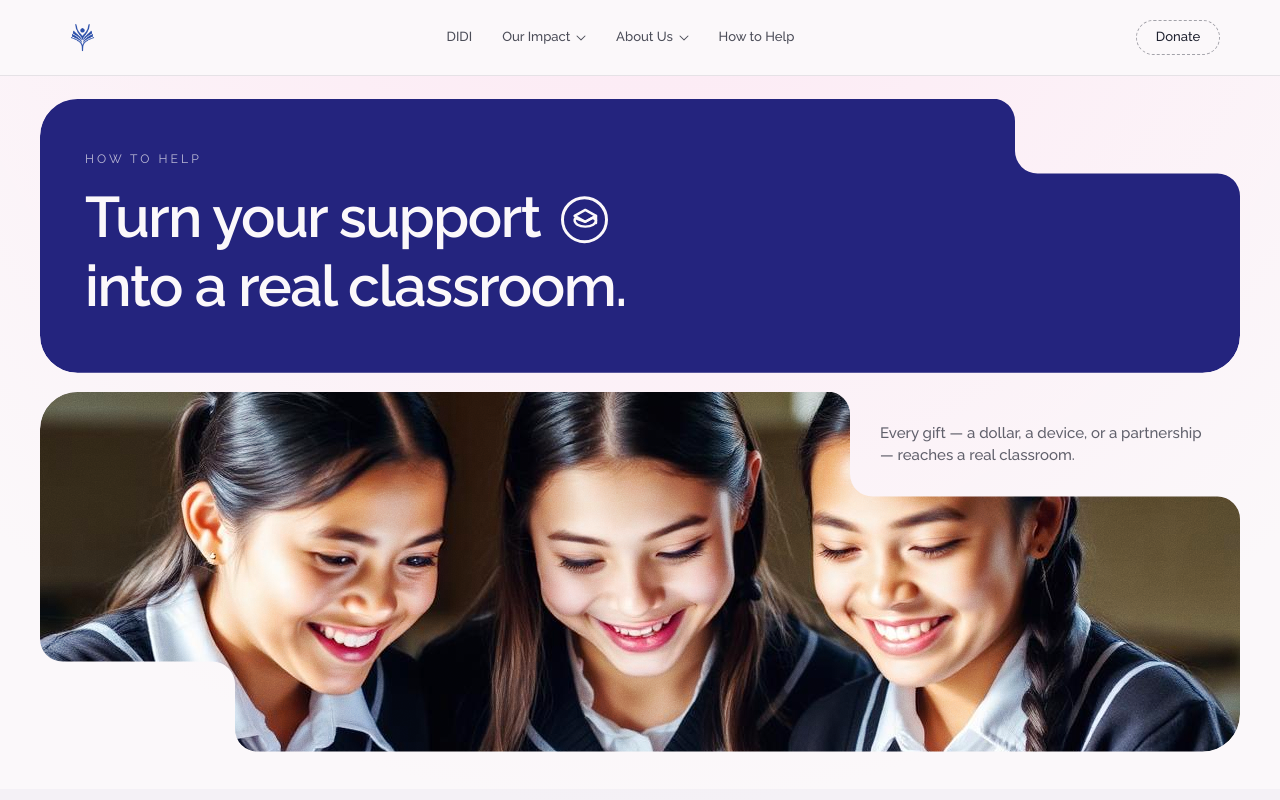
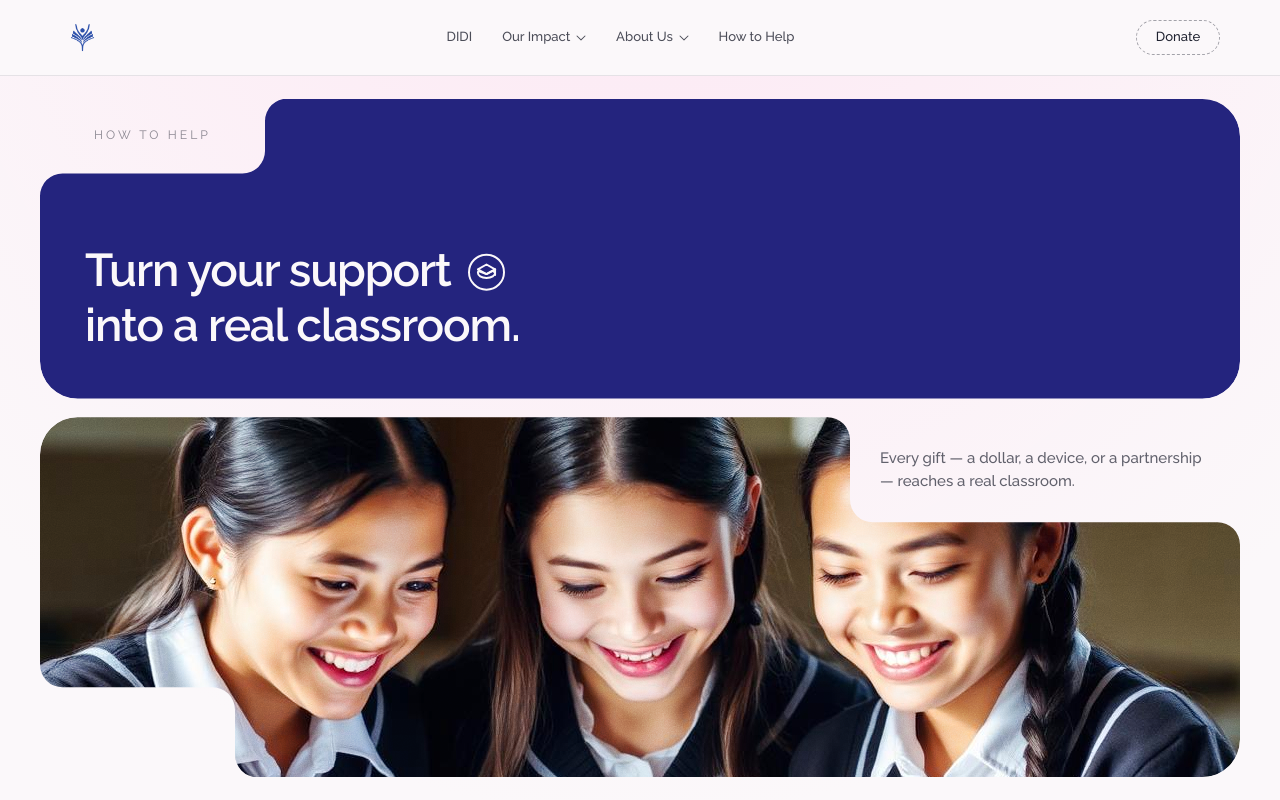
Before and after one commit to letallgirls/letallgirls-lp, a React (Vite) app: page /help in a window 1280 px wide. Shown: the top 800 px of the page. Built offline with nearby package versions, Linux system fonts and the light colour scheme.

Commit message:
chore : improve styling on hero section on help page

```diff
--- a/src/components/help/HelpHero.tsx
+++ b/src/components/help/HelpHero.tsx
@@ -56,12 +56,23 @@ function buildNotchPath(
   r: number, // notch corner radius (px)
   tr?: { w: number; h: number },
   bl?: { w: number; h: number },
+  tl?: { w: number; h: number },
 ): string {
   const d: string[] = []
 
-  /* ---- top-left corner ---- */
+  if (tl) {
+    /* ---- TL notch: start on left edge below the notch ---- */
+    d.push(`M 0 ${f(tl.h + r)}`)
+    d.push(`A ${f(r)} ${f(r)} 0 0 1 ${f(r)} ${f(tl.h)}`) // outer convex
+    d.push(`L ${f(tl.w - r)} ${f(tl.h)}`) // notch bottom
+    d.push(`A ${f(r)} ${f(r)} 0 0 0 ${f(tl.w)} ${f(tl.h - r)}`) // inner concave
+    d.push(`L ${f(tl.w)} ${f(r)}`) // notch right wall
+    d.push(`A ${f(r)} ${f(r)} 0 0 1 ${f(tl.w + r)} 0`) // outer convex
+  } else {
+    /* ---- normal top-left corner ---- */
     d.push(`M 0 ${f(cr)}`)
     d.push(`A ${f(cr)} ${f(cr)} 0 0 1 ${f(cr)} 0`)
+  }
 
   if (tr) {
     /* ---- top edge → TR notch ---- */
@@ -108,10 +119,11 @@ function buildNotchPath(
 function useNotchClip(config: {
   tr?: { wRem: number; hRem: number }
   bl?: { wRem: number; hRem: number }
+  tl?: { wRem: number; hRem: number }
   crRem?: number
   rRem?: number
 }) {
-  const { tr, bl, crRem = 2.5, rRem = 1.5 } = config
+  const { tr, bl, tl, crRem = 2.5, rRem = 1.5 } = config
   const ref = useRef<HTMLDivElement>(null)
   const [cp, setCp] = useState<string>()
 
@@ -120,6 +132,8 @@ function useNotchClip(config: {
     trH = tr?.hRem
   const blW = bl?.wRem,
     blH = bl?.hRem
+  const tlW = tl?.wRem,
+    tlH = tl?.hRem
 
   useEffect(() => {
     const el = ref.current
@@ -144,7 +158,11 @@ function useNotchClip(config: {
         blW != null && blH != null
           ? { w: blW * fs, h: blH * fs }
           : undefined
-      setCp(buildNotchPath(W, H, cr, r, trPx, blPx))
+      const tlPx =
+        tlW != null && tlH != null
+          ? { w: tlW * fs, h: tlH * fs }
+          : undefined
+      setCp(buildNotchPath(W, H, cr, r, trPx, blPx, tlPx))
     }
 
     const ro = new ResizeObserver(update)
@@ -154,7 +172,7 @@ function useNotchClip(config: {
       ro.disconnect()
       window.removeEventListener('resize', update)
     }
-  }, [trW, trH, blW, blH, crRem, rRem])
+  }, [trW, trH, blW, blH, tlW, tlH, crRem, rRem])
 
   return { ref, style: cp ? ({ clipPath: cp } as React.CSSProperties) : {} }
 }
@@ -165,7 +183,7 @@ function useNotchClip(config: {
 
 export function HelpHero() {
   const topClip = useNotchClip({
-    tr: { wRem: 15, hRem: 5 },
+    tl: { wRem: 15, hRem: 5 },
   })
 
   const bottomClip = useNotchClip({
@@ -176,26 +194,34 @@ export function HelpHero() {
   return (
     <section className="px-4 md:px-6 pt-6 pb-10">
       <div className="max-w-7xl mx-auto">
-        {/* ── Top card ── */}
+        <div className="relative">
+          {/* "HOW TO HELP" label floating in the TL notch blank space */}
+          <div className="hidden md:flex absolute top-0 left-0 w-[15rem] h-[5rem] items-center justify-center">
+            <p className="text-13 text-label font-semibold uppercase tracking-[0.25em] text-night/50">
+              How to Help
+            </p>
+          </div>
+
           <motion.div
             ref={topClip.ref}
             style={topClip.style}
             initial={{ opacity: 0, y: 20 }}
             animate={{ opacity: 1, y: 0 }}
             transition={{ duration: 0.7, ease: [0.16, 1, 0.3, 1] }}
-          className="bg-brave-extra text-cloud-light rounded-[1.75rem] md:rounded-[2.5rem] px-6 md:px-12 py-10 md:py-14"
+            className="bg-brave-extra text-cloud-light rounded-[1.75rem] md:rounded-[2.5rem] px-6 md:px-12 py-10 md:py-12 md:min-h-[20rem] flex items-end"
           >
-          <div className="md:pr-[16rem]">
-            <p className="text-13 text-label font-semibold uppercase tracking-[0.25em] text-cloud-light/70">
+            {/* Mobile-only label (inside the card since there's no notch on mobile) */}
+            <p className="md:hidden text-13 text-label font-semibold uppercase tracking-[0.25em] text-cloud-light/70 mb-4">
               How to Help
             </p>
-            <h1 className="mt-4 text-31 md:text-61 font-semibold leading-[1.05] tracking-tight text-cloud-light max-w-4xl">
+            <h1 className="mt-0 text-31 md:text-49 font-semibold leading-[1.05] tracking-tight text-cloud-light max-w-3xl">
               Turn your support <EduGlyph />{' '}
               <br className="hidden md:block" />
               into a real classroom.
             </h1>
+          </motion.div>
         </div>
-        </motion.div>
+
 
         {/* ── Bottom card ── */}
         <div className="relative mt-4 md:mt-5">
```
Lines whose indentation alone changed are shown as unchanged.
